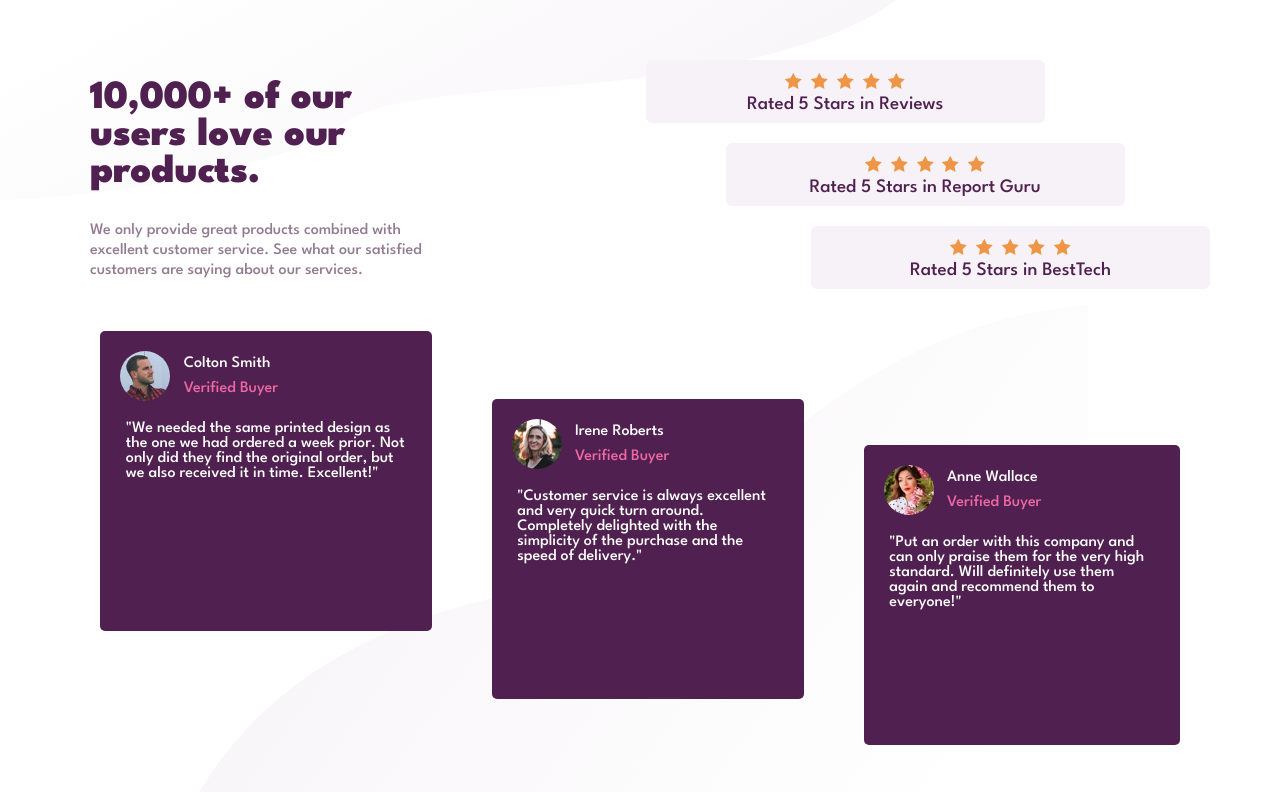
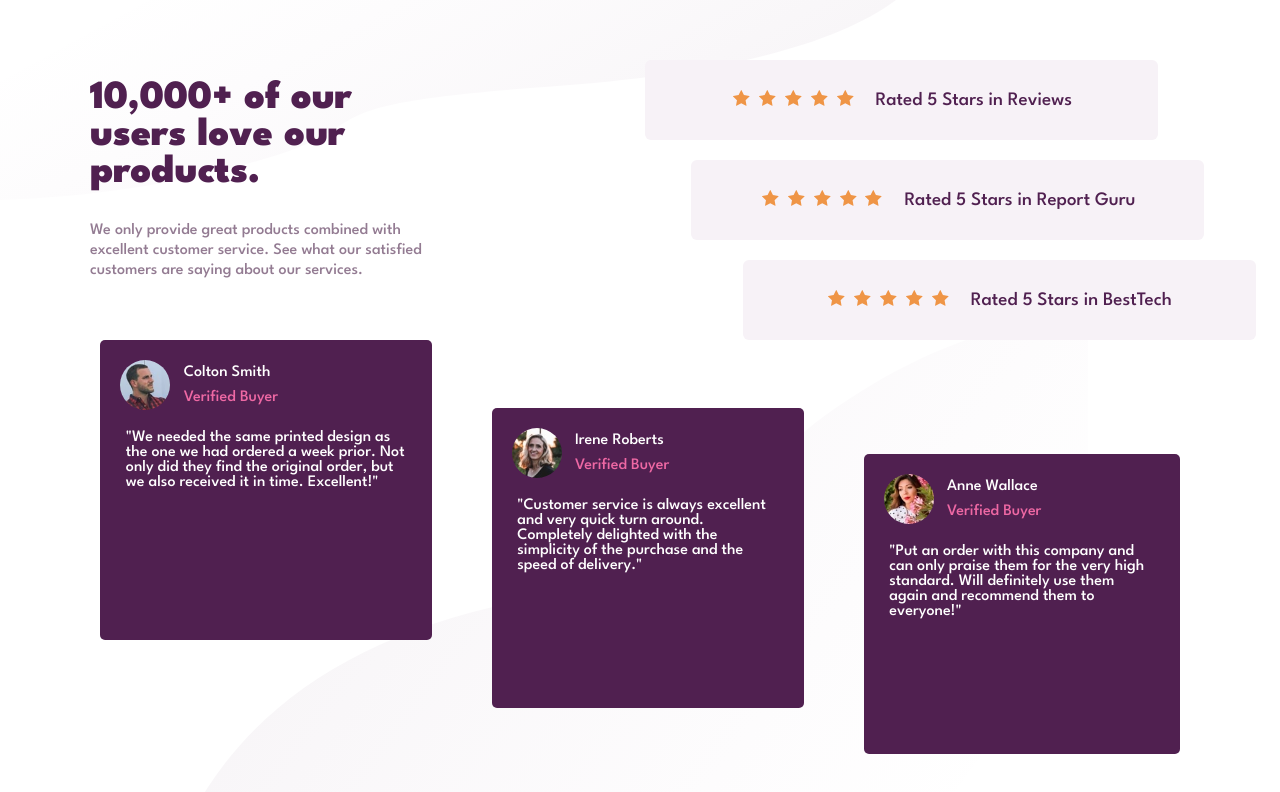
Before and after one commit to Riuklip/socialproof, a plain HTML site: page index.html in a window 1280 px wide. Shown: the top 792 px of the page. Drawn offline with Linux system fonts and the light colour scheme.

Commit message:
Add files via upload

```diff
--- a/index.html
+++ b/index.html
@@ -17,6 +17,7 @@
 
   </head>
   <body>
+    <div class="wavemobile"></div>
     <div class="wave1 wave"></div>
 
     <section class="sec__1">
@@ -27,28 +28,28 @@
   </div>
     <div class="stars">
       <div class="container__star star1">
-        <div>
+        <div class="star">
           <img src="icon-star.svg" alt="">
           <img src="icon-star.svg" alt="">
           <img src="icon-star.svg" alt="">
           <img src="icon-star.svg" alt="">
           <img src="icon-star.svg" alt="">
         </div>
-    <h4>Rated 5 Stars in Reviews</h4>
+    <h4 class="star__text">Rated 5 Stars in Reviews</h4>
   </div>
 
   <div class="container__star star2">
-  <div>
+  <div class="star">
     <img src="icon-star.svg" alt="">
     <img src="icon-star.svg" alt="">
     <img src="icon-star.svg" alt="">
     <img src="icon-star.svg" alt="">
     <img src="icon-star.svg" alt="">
   </div>
-    <h4>Rated 5 Stars in Report Guru</h4>
+    <h4 class="star__text">Rated 5 Stars in Report Guru</h4>
     </div>
     <div class="container__star star3">
-      <div>
+      <div class="star">
         <img src="icon-star.svg" alt="">
         <img src="icon-star.svg" alt="">
         <img src="icon-star.svg" alt="">
@@ -56,7 +57,7 @@
         <img src="icon-star.svg" alt="">
 
       </div>
-     <h4> Rated 5 Stars in BestTech</h4>
+     <h4 class="star__text"> Rated 5 Stars in BestTech</h4>
     </div>
     </div>
   </section>
--- a/styles.css
+++ b/styles.css
@@ -75,6 +75,14 @@
 
 
 }
+.wavemobile{
+    width: 100%;
+    height: 300px;
+    background-repeat: no-repeat;
+    position: absolute;
+    z-index: -5;
+    background-image: url(bg-pattern-top-mobile.svg);
+}
 .person p{
     margin: 5px;
 }
@@ -85,8 +93,15 @@
     width: 96%;
     margin: 20px auto;
 }
+body{
+    background-image: url(bg-pattern-bottom-mobile.svg);
+    background-repeat: no-repeat;
+    background-size:300px 100% ;
+}
 @media(min-width:800px){
-
+    .wavemobile{
+        display: none;
+    }
 
     body{
         display: grid;
@@ -101,6 +116,12 @@
         background-repeat: no-repeat;
         background-position: bottom;
 
+    }
+    .star{
+        margin: auto 10px;
+    }
+    .star__text{
+        margin: auto 10px;
     }
     .sec__1{
 
@@ -132,7 +153,7 @@
     }
     .stars{
         grid-area: zona2;
-
+        width: 90%;
     }
     .accounts{
         grid-area: area2;
@@ -141,18 +162,24 @@
 
 
     }
+
     .container__star{
-        width: 70%;
+        width: 60%;
+        display: flex;
+        justify-content: center;
+        margin: auto;
+        height: 80px;
+        width: 100%;
     }
     .star1{
         margin: auto 1%;
 
     }
     .star2{
-        margin: 20px 15%;
+        margin: 20px 10%;
     }
     .star3{
-        margin: auto 30%;
+        margin: auto 20%;
     }
     .account{
         height: 300px;
```
